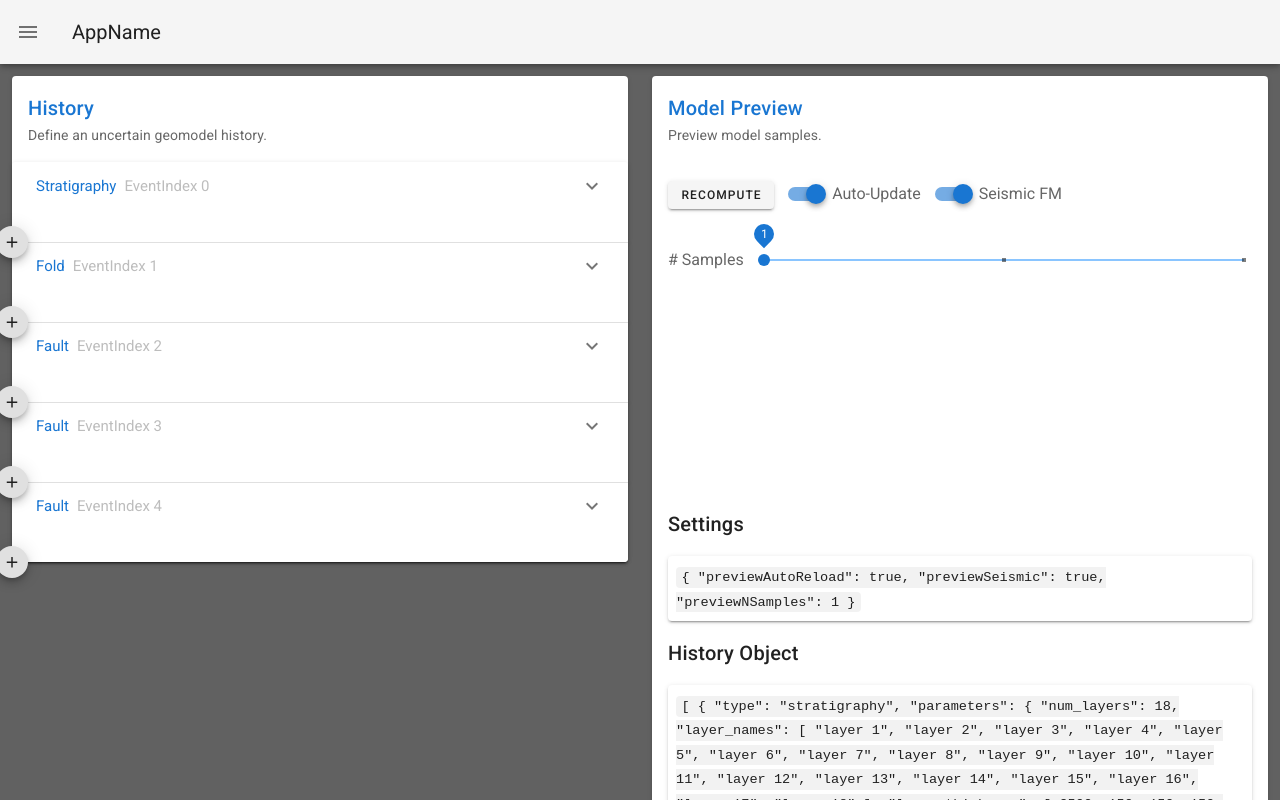
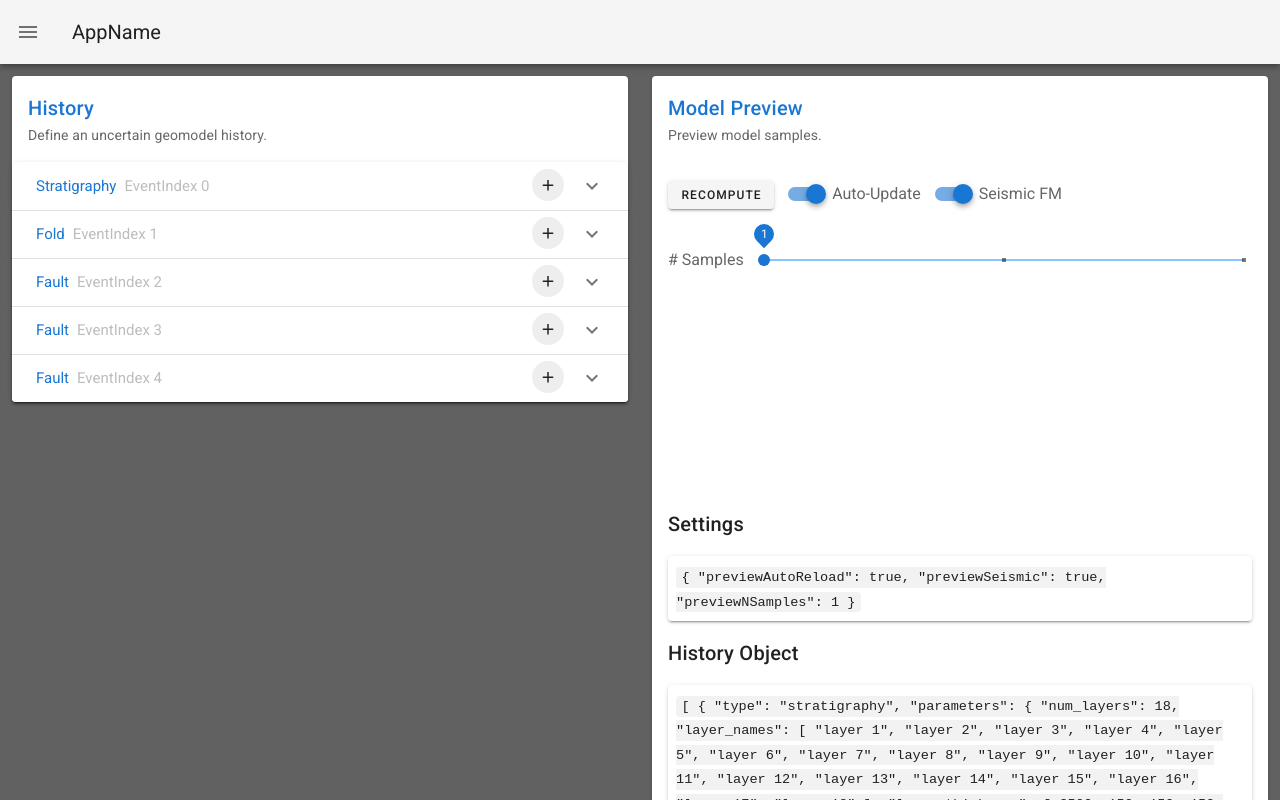
Before and after one commit to agilescientific/modelr2, a Vue app: page /#/model in a window 1280 px wide. Shown: the top 800 px of the page. Built offline with nearby package versions, Linux system fonts and the light colour scheme.

Commit message:
AddEvent placement, fully functional with multiple event types

```diff
--- a/src/components/Events/AddEvent.vue
+++ b/src/components/Events/AddEvent.vue
@@ -1,35 +1,32 @@
 <template>
   <v-speed-dial
-    v-model="fab"
+    v-model="eventType"
+    class="mr-12 speeddial"
     :open-on-hover="true"
     direction="left"
     :top="true"
     :right="true"
+    absolute
     transition="slide-x-reverse-transition"
   >
     <template v-slot:activator>
       <v-btn
-        color="grey lighten-2"
+        color="grey lighten-3"
+        class="elevation-0"
         fab
-        light
         x-small
-        @click="insertEvent()"
       >
         <v-icon>mdi-plus</v-icon>
       </v-btn>
     </template>
     <v-btn
-      dark
-      small
+      v-for="event in Object.keys(events)" :key="event"
+      x-small
+      @click="insertEvent(event)"
     >
-        Fault
+      {{ event }}
     </v-btn>
-    <v-btn
-      dark
-      small
-    >
-      Fold
-    </v-btn>
+
   </v-speed-dial>
 </template>
 
@@ -39,8 +36,9 @@ export default {
   props: ['eventIndex'],
   data() {
     return {
-      fab: '',
-      event: {
+      eventType: '',
+      events: {
+        fault: {
           type: "fault",
           name: "Fault",
           parameters: {
@@ -49,16 +47,33 @@ export default {
             dip_dir: 270,
             slip: 750
           }
+        },
+        fold: {
+          type: "fold",
+          name: "Fold",
+          parameters: {
+            pos: [200, 0, 700],
+            amplitude: 100,
+            wavelength: 10000
           }
         }
       },
+    }
+  },
   methods: {
-    insertEvent() {
+    insertEvent(type) {
       this.$store.dispatch('history/updateEventInsert', {
         index: this.eventIndex,
-        event: this.event
+        event: this.events[type]
       });
     }
   }
 }
 </script>
+
+<style scoped>
+.speeddial {
+  margin-top: -9px;
+  box-shadow: 0px 0px white;
+}
+</style>
```
Lines whose indentation alone changed are shown as unchanged.
